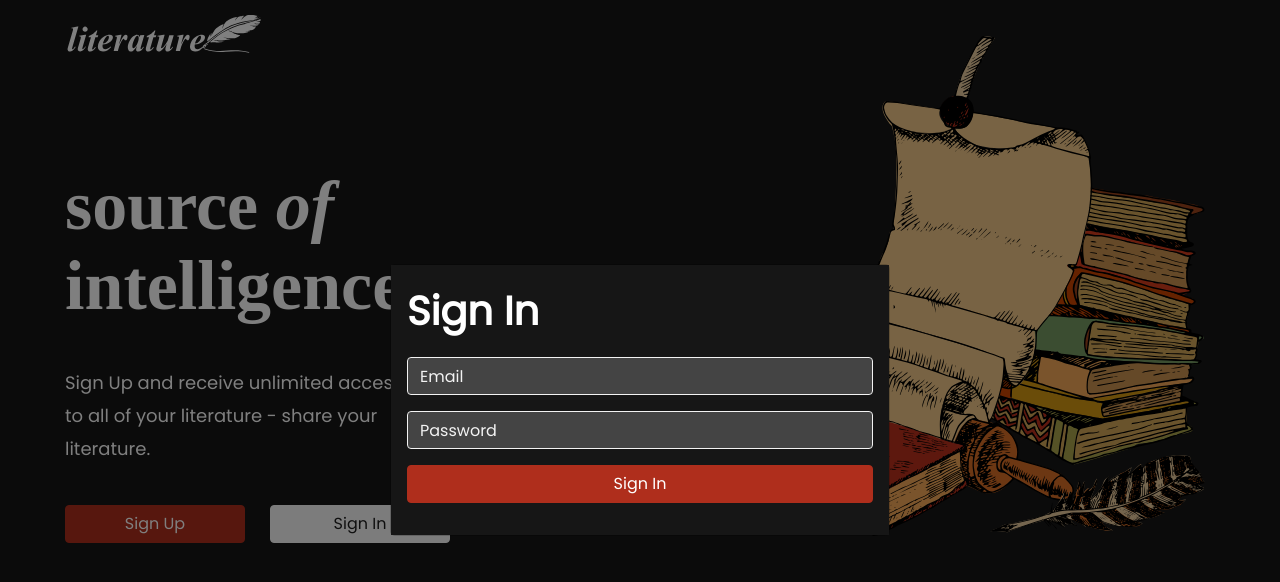
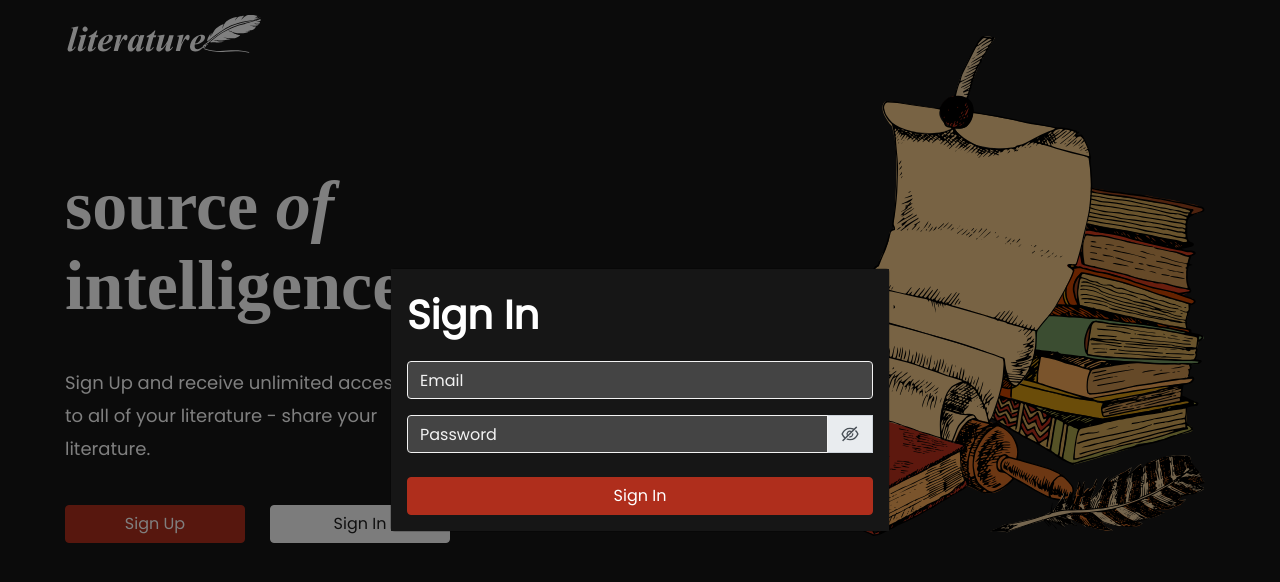
Before and after one commit to helloEmsah/literature-app, a React (Create React App) app in the folder client/: page / in a window 1280 px wide. Both pictures are taken after a click on the button "Sign In". Shown: the top 582 px of the page. Built offline with nearby package versions, Linux system fonts and the light colour scheme; no server answers.

Commit message:
Add Formik
Add Formik validation on Login

```diff
--- a/client/src/Components/Landing/Login.jsx
+++ b/client/src/Components/Landing/Login.jsx
@@ -1,36 +1,148 @@
 import React, { useState, useContext } from "react";
-import { Button, Modal, Form } from "react-bootstrap";
+import { Button, Modal, Form, InputGroup } from "react-bootstrap";
 import { GlobalContext } from "../../Context/GlobalContext";
 import { Link, useHistory } from "react-router-dom";
 import { API, setAuthToken } from "../../Config/api";
+import { AiOutlineEye, AiOutlineEyeInvisible } from "react-icons/ai";
+import { useMutation } from "react-query";
+import { Formik } from "formik";
+import Spinner from "../Utilities/Spinner";
+import * as yup from "yup";
+
+const schema = yup.object({
+  email: yup.string().email().required(),
+  password: yup.string().min(8).required(),
+});
 
 function Login() {
   const history = useHistory();
   const [state, dispatch] = useContext(GlobalContext);
+  const [exist, setExist] = useState("");
+  const [loading, setLoading] = useState(false);
+  const [show, setShow] = useState(false);
+  const [showModal, setShowModal] = useState(false);
+  // const [formLogin, setFormLogin] = useState({
+  //   email: "",
+  //   password: "",
+  // });
 
-  const [show, setShow] = useState(false);
-  const [formLogin, setFormLogin] = useState({
-    email: "",
-    password: "",
-  });
+  // const { email, password } = formLogin;
 
-  const { email, password } = formLogin;
+  // const handleChange = (e) => {
+  //   setFormLogin({ ...formLogin, [e.target.name]: e.target.value });
+  // };
 
-  const handleChange = (e) => {
-    setFormLogin({ ...formLogin, [e.target.name]: e.target.value });
-  };
+  // const handleSubmit = async (e) => {
+  //   e.preventDefault();
 
-  const handleSubmit = async (e) => {
-    e.preventDefault();
+  //   const config = {
+  //     headers: {
+  //       "Content-Type": "application/json",
+  //     },
+  //   };
 
+  //   const body = JSON.stringify(e);
+  //   try {
+  //     const res = await API.post("/login", body, config);
+
+  //     dispatch({
+  //       type: "LOGIN_SUCCESS",
+  //       payload: res.data.data,
+  //     });
+
+  //     console.log(res);
+
+  //     setAuthToken(res.data.data.token);
+
+  //     try {
+  //       const res = await API.get("/auth");
+
+  //       dispatch({
+  //         type: "USER_LOADED",
+  //         payload: res.data.data,
+  //       });
+  //     } catch (error) {
+  //       dispatch({
+  //         type: "AUTH_ERROR",
+  //       });
+  //     }
+
+  //     // if (email === "admin@root.com") {
+  //     //   history.push("/admin-dashboard");
+  //     // } else {
+  //     //   history.push("/home");
+  //     // }
+  //   } catch (error) {
+  //     console.log(error);
+  //     dispatch({
+  //       type: "LOGIN_FAIL",
+  //     });
+  //   }
+  // };
+
+  // const handleSubmit = async (values) => {
+  //   setExist("");
+  //   const config = {
+  //     headers: {
+  //       "Content-Type": "application/json",
+  //     },
+  //   };
+
+  //   const { email, password } = values;
+
+  //   const body = JSON.stringify({ email, password });
+
+  //   try {
+  //     setLoading(true);
+  //     const res = await API.post("/login", body, config);
+  //     console.log(res);
+  //     dispatch({
+  //       type: "LOGIN_SUCCESS",
+  //       payload: res.data.data,
+  //     });
+
+  //     setExist(true);
+
+  //     try {
+  //       const { data } = await API.get("/auth");
+
+  //       await dispatch({
+  //         type: "USER_LOADED",
+  //         payload: data.data,
+  //       });
+
+  //       if (data.data.role === "admin") history.push("/admin-dashboard");
+  //       else history.push("/home");
+  //     } catch (error) {
+  //       dispatch({
+  //         type: "AUTH_ERROR",
+  //       });
+  //     }
+  //   } catch (error) {
+  //     dispatch({
+  //       type: "LOGIN_FAIL",
+  //     });
+  //     setExist(false);
+  //   }
+
+  //   setLoading(false);
+  // };
+
+  const [login] = useMutation(async (values) => {
+    setExist("");
+    try {
       const config = {
         headers: {
           "Content-Type": "application/json",
         },
       };
+      const { email, password } = values;
 
-    const body = JSON.stringify({ email, password });
-    try {
+      const body = JSON.stringify({
+        email,
+        password,
+      });
+
       const res = await API.post("/login", body, config);
 
       dispatch({
@@ -41,10 +153,10 @@ function Login() {
       console.log(res);
 
       setAuthToken(res.data.data.token);
+      setExist(true);
 
       try {
         const res = await API.get("/auth");
-
         dispatch({
           type: "USER_LOADED",
           payload: res.data.data,
@@ -65,11 +177,12 @@ function Login() {
       dispatch({
         type: "LOGIN_FAIL",
       });
+      setExist(false);
     }
-  };
+  });
 
-  const handleShow = () => setShow(true);
-  const handleClose = () => setShow(false);
+  const handleShow = () => setShowModal(true);
+  const handleClose = () => setShowModal(false);
 
   return (
     <>
@@ -77,38 +190,81 @@ function Login() {
         Sign In
       </Button>
 
-      <Modal id="signInModal" show={show} onHide={handleClose} centered>
+      <Modal id="signInModal" show={showModal} onHide={handleClose} centered>
         <Modal.Body>
           <p>Sign In</p>
-          <Form
-            onSubmit={(e) => {
-              handleSubmit(e);
+          <Formik
+            validationSchema={schema}
+            onSubmit={(values) => {
+              login(values);
             }}
+            initialValues={{ email: "", password: "" }}
           >
-            <Form.Group>
+            {({
+              handleSubmit,
+              handleChange,
+              values,
+              touched,
+              isValid,
+              errors,
+            }) => (
+              <Form noValidate onSubmit={handleSubmit}>
+                <Form.Group controlId="email">
                   <Form.Control
                     type="email"
+                    placeholder="Email"
                     name="email"
-                placeholder="Email"
-                value={email}
-                onChange={(e) => handleChange(e)}
+                    value={values.email}
+                    onChange={handleChange}
+                    isInvalid={!!errors.email}
+                    isValid={touched.email && !errors.email}
                   />
+                  <Form.Control.Feedback type="invalid">
+                    {errors.email}
+                  </Form.Control.Feedback>
                 </Form.Group>
-            <Form.Group controlId="userPassword">
+                <InputGroup controlId="password">
                   <Form.Control
-                type="password"
+                    type={show ? "text" : "password"}
+                    placeholder="Password"
                     name="password"
-                placeholder="Password"
-                value={password}
-                onChange={(e) => handleChange(e)}
+                    value={values.password}
+                    onChange={handleChange}
+                    isInvalid={!!errors.password}
+                    isValid={touched.password && !errors.password}
                   />
-            </Form.Group>
-            <Form.Group>
-              <Button block type="submit">
-                Sign In
+                  <InputGroup.Append>
+                    <InputGroup.Text
+                      id="basic-addon2"
+                      onClick={() => setShow(!show)}
+                    >
+                      {show ? (
+                        <AiOutlineEye size="20px" />
+                      ) : (
+                        <AiOutlineEyeInvisible size="20px" />
+                      )}
+                    </InputGroup.Text>
+                  </InputGroup.Append>
+                  <Form.Control.Feedback type="invalid">
+                    {errors.password}
+                  </Form.Control.Feedback>
+                </InputGroup>
+                {exist === false ? (
+                  <p
+                    className="text-danger italic text-center"
+                    style={{ fontSize: "13px" }}
+                  >
+                    You have entered an invalid email or password
+                  </p>
+                ) : (
+                  <br />
+                )}
+                <Button type="submit" block>
+                  {loading ? <Spinner /> : "Sign In"}
                 </Button>
-            </Form.Group>
               </Form>
+            )}
+          </Formik>
         </Modal.Body>
       </Modal>
     </>
```
Also changed, not shown: 1 other file (tests, documents, lock files or other folders). Lines whose indentation alone changed are shown as unchanged.
